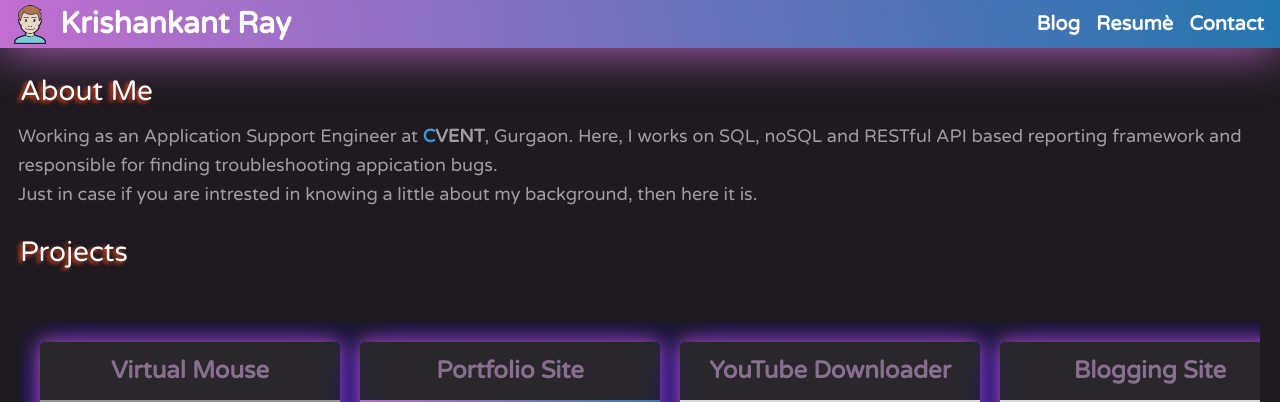
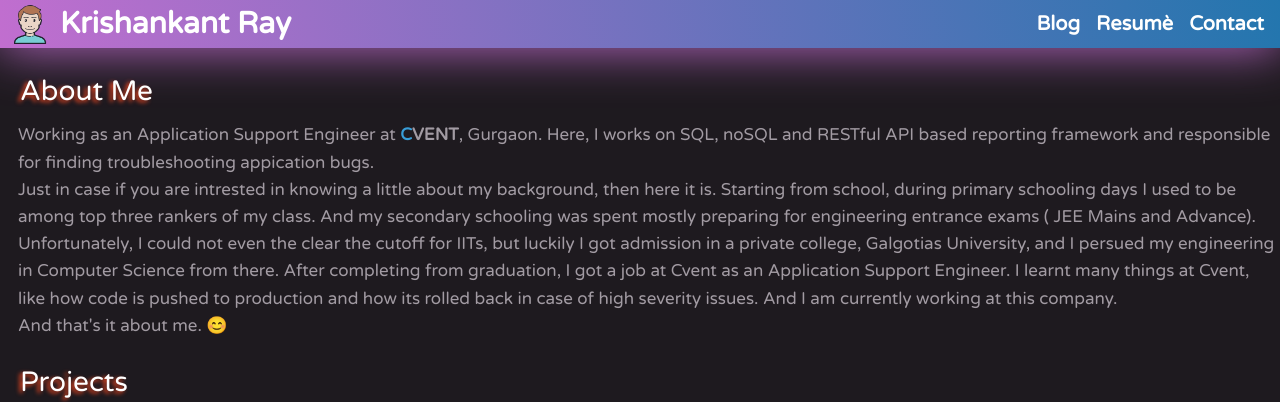
Before and after one commit to krishankantray/krishankantray-2, a React (Create React App) app: page / in a window 1280 px wide. Shown: the top 402 px of the page. Built offline with nearby package versions, Linux system fonts and the light colour scheme; grey boxes are pictures that could not be loaded.

Commit message:
Added about me

```diff
--- a/src/App.js
+++ b/src/App.js
@@ -148,8 +148,8 @@ font-family: "Varela Round"; font-size: 24px; font-style: normal; font-variant:
 const Para = styled.p`
 font-family: "Varela Round";
 text-align:left;
-font-size: 18px;
-font-weight:300;
+font-size: 17px;
+font-weight:100;
 color: #a29ba3	;
 line-height: 1.6;
 margin-left:18px;
@@ -302,8 +302,14 @@ export default function App() {
         Working as an Application Support Engineer at <b><font color='#389dd7'>C</font>VENT</b>, Gurgaon.
         Here, I works on SQL, noSQL and RESTful API based reporting framework and responsible for finding troubleshooting appication bugs.
         <br />
-        Just in case if you are intrested in knowing a little about my background, then here it is.
-
+        Just in case if you are intrested in knowing a little about my background, then here it is. Starting from school, during primary
+        schooling days I used to be among top three rankers of my class. And my secondary schooling was spent mostly preparing for engineering
+        entrance exams ( JEE Mains and Advance). Unfortunately, I could not even the clear the cutoff for IITs, but luckily I got admission in
+        a private college, Galgotias University, and I persued my engineering in Computer Science from there. After completing from graduation, I got
+        a job at Cvent as an Application Support Engineer. I learnt many things at Cvent, like how code is pushed to production and how its rolled back
+        in case of high severity issues. And I am currently working at this company.
+        <br/>
+        And that's it about me. 😊
       </Para>
       <Titles>Projects</Titles>
       <br />
```
